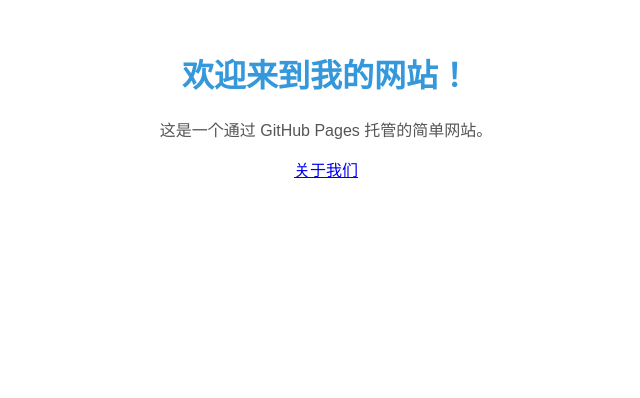
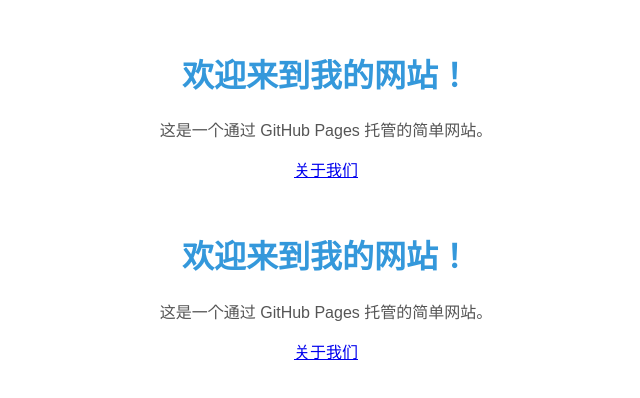
Before and after one commit to wangmiao033/my-website, a plain HTML site: page index.html in a window 1280 px wide. Shown: the whole page, without its empty margins (314-954 px from the left). Drawn offline with Linux system fonts and the light colour scheme.

Commit message:
Update index.html

```diff
--- a/index.html
+++ b/index.html
@@ -25,5 +25,11 @@
     <p>这是一个通过 GitHub Pages 托管的简单网站。</p>
 </body>
     <a href="about.html">关于我们</a>
+    <body>
+    <h1>欢迎来到我的网站！</h1>
+    <p>这是一个通过 GitHub Pages 托管的简单网站。</p>
+    <a href="about.html">关于我们</a>
+</body>
+
 </body>
 </html>
```
